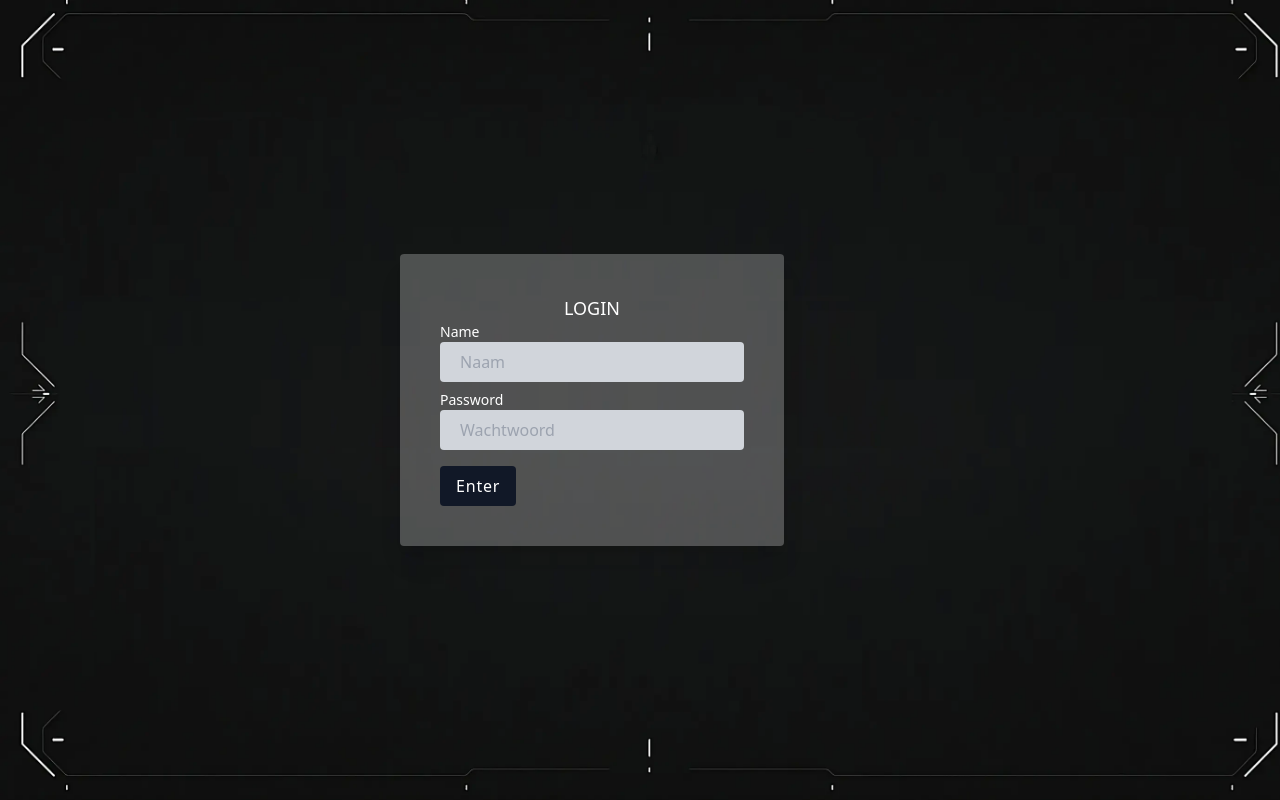
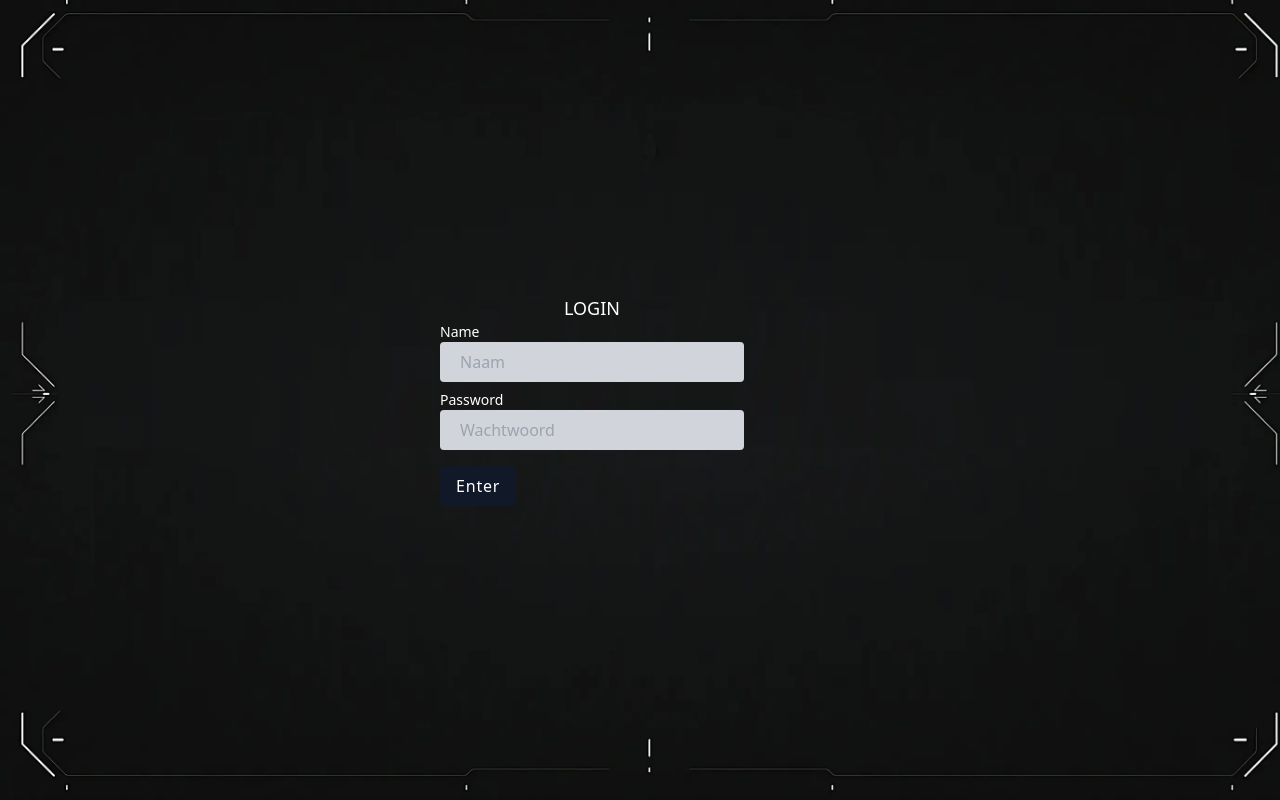
Before and after one commit to yusufk187/DevWorld, a Django app: template backend/templates/login.html in a window 1280 px wide. Run offline with Django 4.2, Linux system fonts and the light colour scheme; the template is opened without the code that fills it, so the values that code supplies are empty; some libraries are stand-ins or nearby versions.

Commit message:
Finessing the HTML file

```diff
--- a/backend/templates/login.html
+++ b/backend/templates/login.html
@@ -11,7 +11,7 @@
     <div class="container mx-auto h-full flex flex-1 justify-center items-center">
         <div class="w-full max-w-lg">
           <div class="leading-loose">
-            <form class="max-w-sm m-4 p-10 bg-white bg-opacity-25 rounded shadow-xl">
+            <form class="max-w-sm m-4 p-10 bg-transparent rounded">
                 <p class="text-white font-medium text-center text-lg font-bold">LOGIN</p>
                   <div class="">
                     <label class="block text-sm text-white" for="email">Name</label>
```
